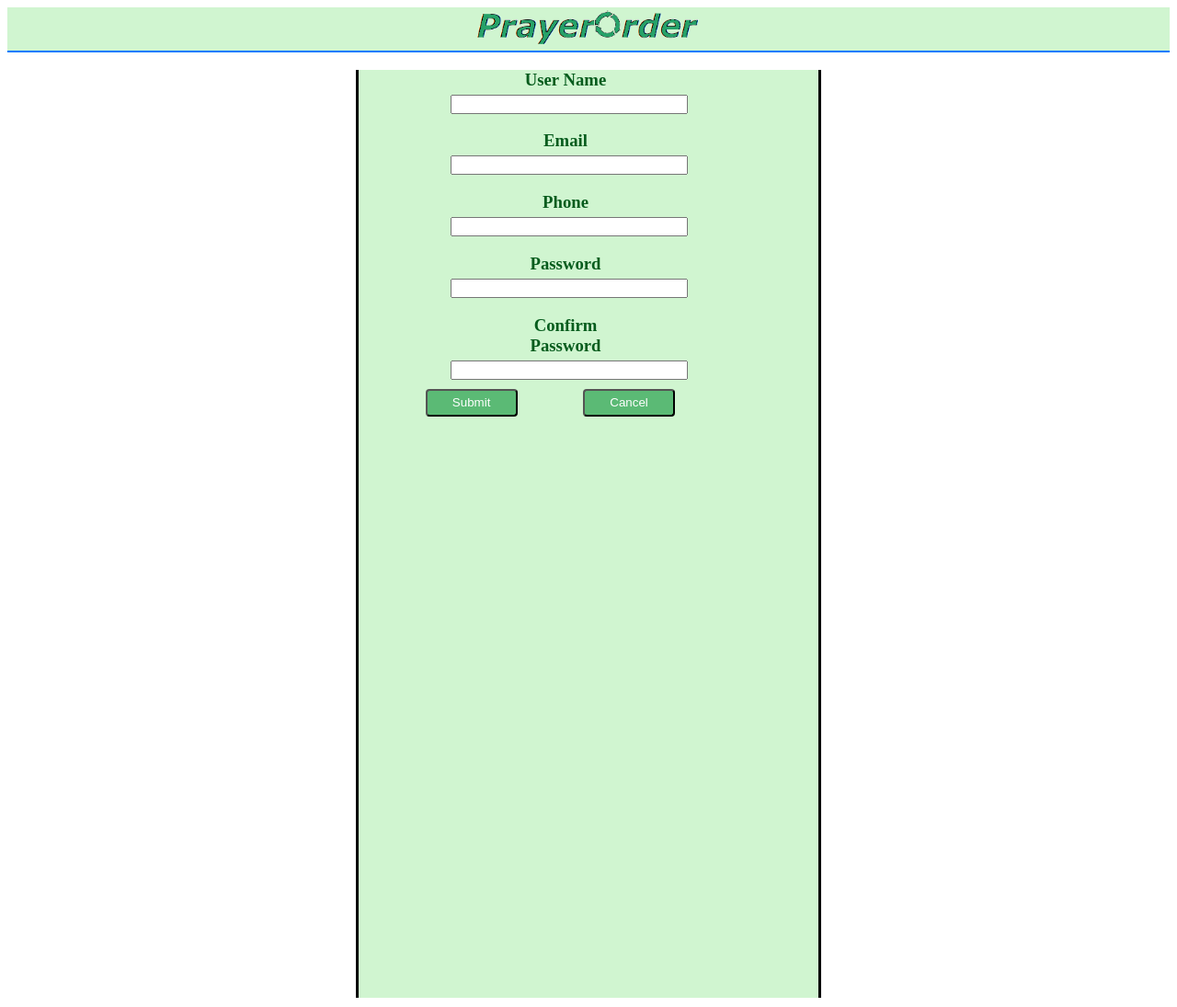
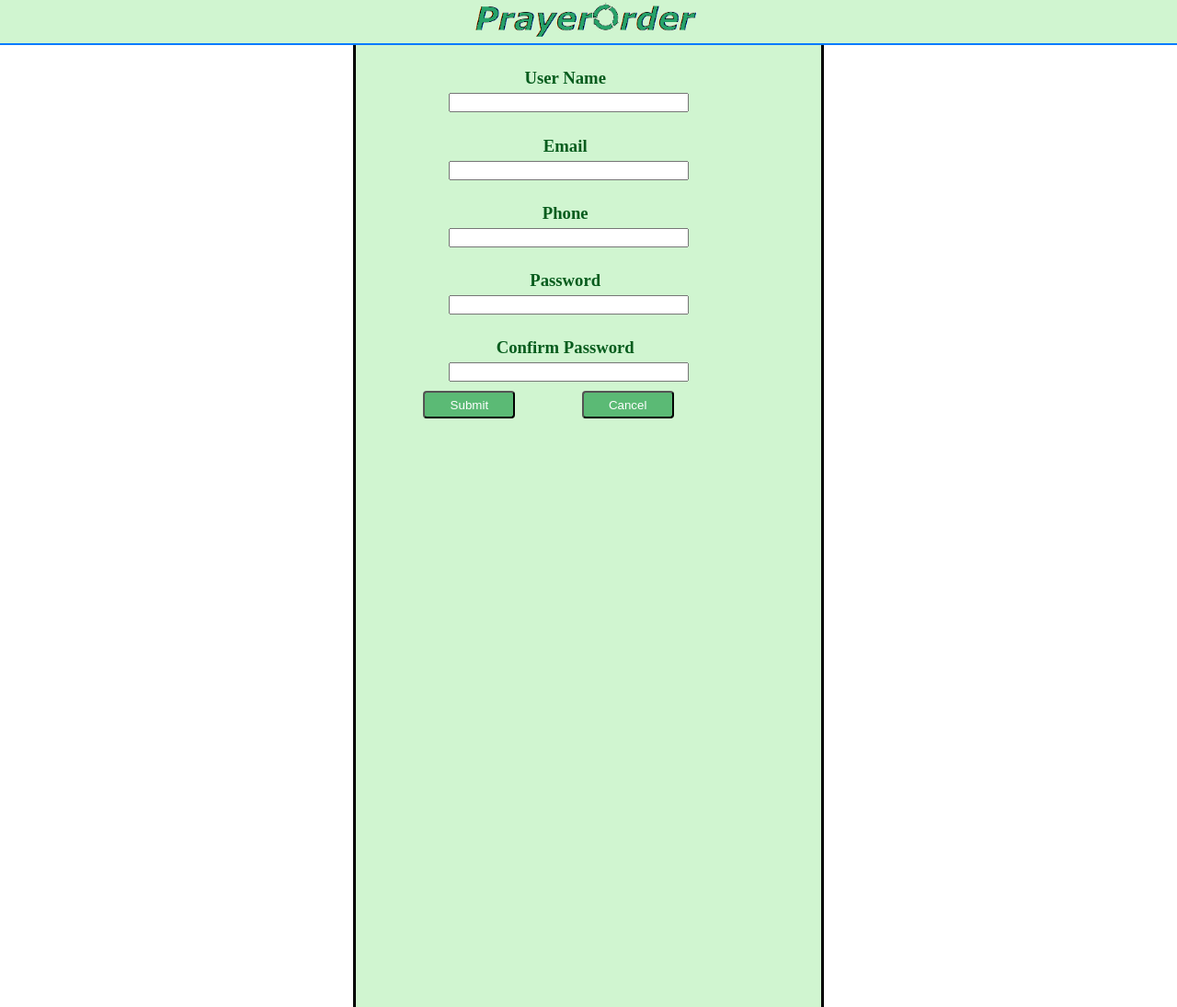
Before and after one commit to s3664099/PrayerOrder, a PHP site: page /signup.php in a window 1280 px wide. Shown: the whole page at 92% size. Run offline with PHP 8.4, Linux system fonts and the light colour scheme.

Commit message:
Fixed some of the styling issues

```diff
--- /dev/null
+++ b/css/authenticate.css
@@ -0,0 +1,44 @@
+/*
+File: PrayerOrder Authentication Style Sheet
+Author: David Sarkies
+Initial: 28 September 2024
+Update: 28 September 2024
+Version: 0.0
+*/
+
+h3 {
+  text-align: center;
+  color: #065c1d;
+  margin-bottom: 5px;
+  margin-left: 30%;
+  margin-right: 40%;
+  margin-top:0%;
+  padding-top:5%;
+}
+
+button {
+  margin-top:10 px;
+  background-color: #5bba75;
+  color: white;
+  border-radius: 4px;
+  cursor: pointer;
+  min-width: 100px;
+  min-height: 30px;
+}
+
+.left-button {
+  margin-left: 15%;
+}
+
+.right-button {
+  margin-left: 5%;
+}
+
+.button-div {
+  margin-top: 10px;
+  margin-left: 10%;
+}
+
+/*
+28 September 2024 - Created File
+*/
--- a/css/standard.css
+++ b/css/standard.css
@@ -5,6 +5,10 @@ Initial: 11 November 2023
 Update: 21 September 2024
 Version: 0.6
 */
+
+body {
+  margin:0;
+}
 
 .centre {
   display: block;
@@ -34,37 +38,6 @@ Version: 0.6
   padding-bottom: 50%;
 }
 
-h3 {
-  text-align: center;
-  color: #065c1d;
-  margin-bottom: 5px;
-  margin-left: 30%;
-  margin-right: 40%;
-}
-
-button {
-  margin-top:10 px;
-  background-color: #5bba75;
-  color: white;
-  border-radius: 4px;
-  cursor: pointer;
-  min-width: 100px;
-  min-height: 30px;
-}
-
-.left-button {
-  margin-left: 15%;
-}
-
-.right-button {
-  margin-left: 5%;
-}
-
-.button-div {
-  margin-top: 10px;
-  margin-left: 10%;
-}
-
 .error {
   margin-left: 15%;
   padding-left: 20%;
--- a/index.php
+++ b/index.php
@@ -22,6 +22,7 @@ Icons
 <a href="https://www.flaticon.com/free-icons/user" title="user icons">User icons created by Smashicons - Flaticon</a>
 <a href="https://www.flaticon.com/free-icons/search" title="search icons">Search icons created by Freepik - Flaticon</a>
 <a href="https://www.flaticon.com/free-icons/people" title="people icons">People icons created by Freepik - Flaticon</a>
+<a href="https://www.flaticon.com/free-icons/clear" title="clear icons">Clear icons created by icon wind - Flaticon</a>
 
 10 November 2023 - Created File
 11 November 2023 - Set file run
--- a/main.php
+++ b/main.php
@@ -26,7 +26,7 @@ include 'includes/redirect_signin.php';
                     onClick="switchSearch(),clearSearch()">
                <span id="search-box">
                   <input id="search-input" type="text" onkeyup="find_user(this)">
-                  <button onClick="clearSearch()">X</button>
+                  <img src="./Images/clear.png" width="20" alt="clear" onClick="clearSearch()">
                </span>
                <span id="options-box"></span>
                <img src="./Images/group.png" width="20" alt="group" id="group-icon">
--- a/signin.php
+++ b/signin.php
@@ -3,8 +3,8 @@
 File: PrayerOrder Sign In Page
 Author: David Sarkies
 Initial: 10 November 2023
-Update: 18 July 2024
-Version: 0.6
+Update: 28 September 2024
+Version: 0.7
 
 - Validate - Needs to be either email or phone - validates to make sure that either are used
 */
@@ -13,6 +13,7 @@ Version: 0.6
 <!DOCTYPE html>
    <head>
       <?php require 'includes/header.php'?>
+      <link type="text/css" rel="stylesheet" href="./css/authenticate.css">
    </head>
    <body>
       <?php require 'includes/title.php'?>
@@ -51,5 +52,6 @@ Version: 0.6
    2 March 2024 - Moved common includes to directory
    4 July 2024 - Added Login failed display
    18 July 2024 - Added div to hold error messages
+   27 September 2024 - Added reference to css page for signing in
 */
 ?>
--- a/signup.php
+++ b/signup.php
@@ -3,8 +3,8 @@
 File: PrayerOrder Sign Up Page
 Author: David Sarkies
 Initial: 5 January 2024
-Update: 12 September 2024
-Version: 0.7
+Update: 28 September 2024
+Version: 0.8
 */
 session_start();
 ?>
@@ -12,6 +12,7 @@ session_start();
 <!DOCTYPE html>
    <head>
       <?php include 'includes/header.php'?>
+      <link type="text/css" rel="stylesheet" href="./css/authenticate.css">
    </head>
    <body>
       <?php include 'includes/title.php'?>
@@ -83,5 +84,6 @@ session_start();
    19 July 2024 - Added div to hold errors.
    10 September 2024 - Switched position of buttons
    12 September 2024 - Added styling for invalid email
+   27 September 2024 - Added reference to css page for signing in
 */
 ?>
```
Also changed, not shown: Images/clear.png (added).
